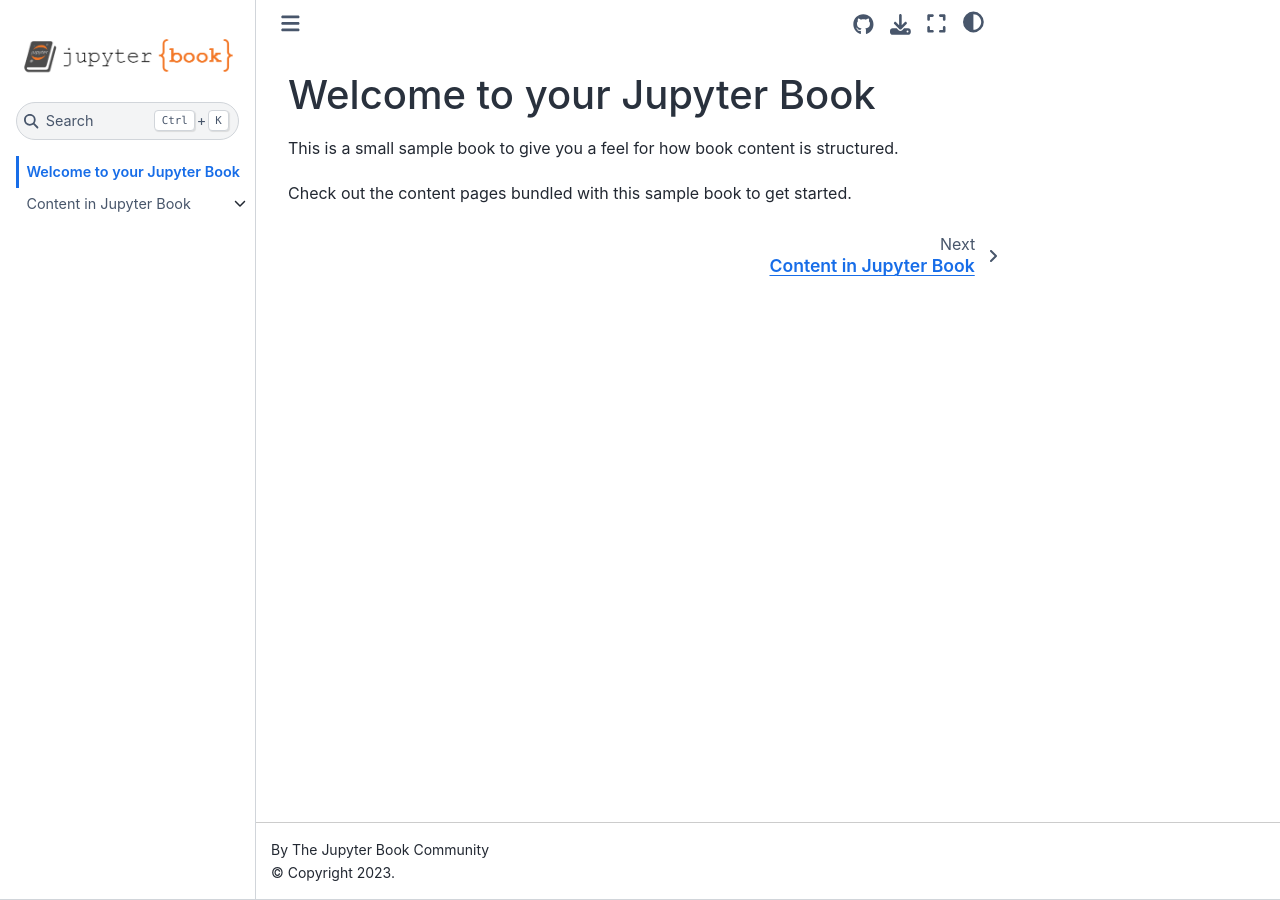
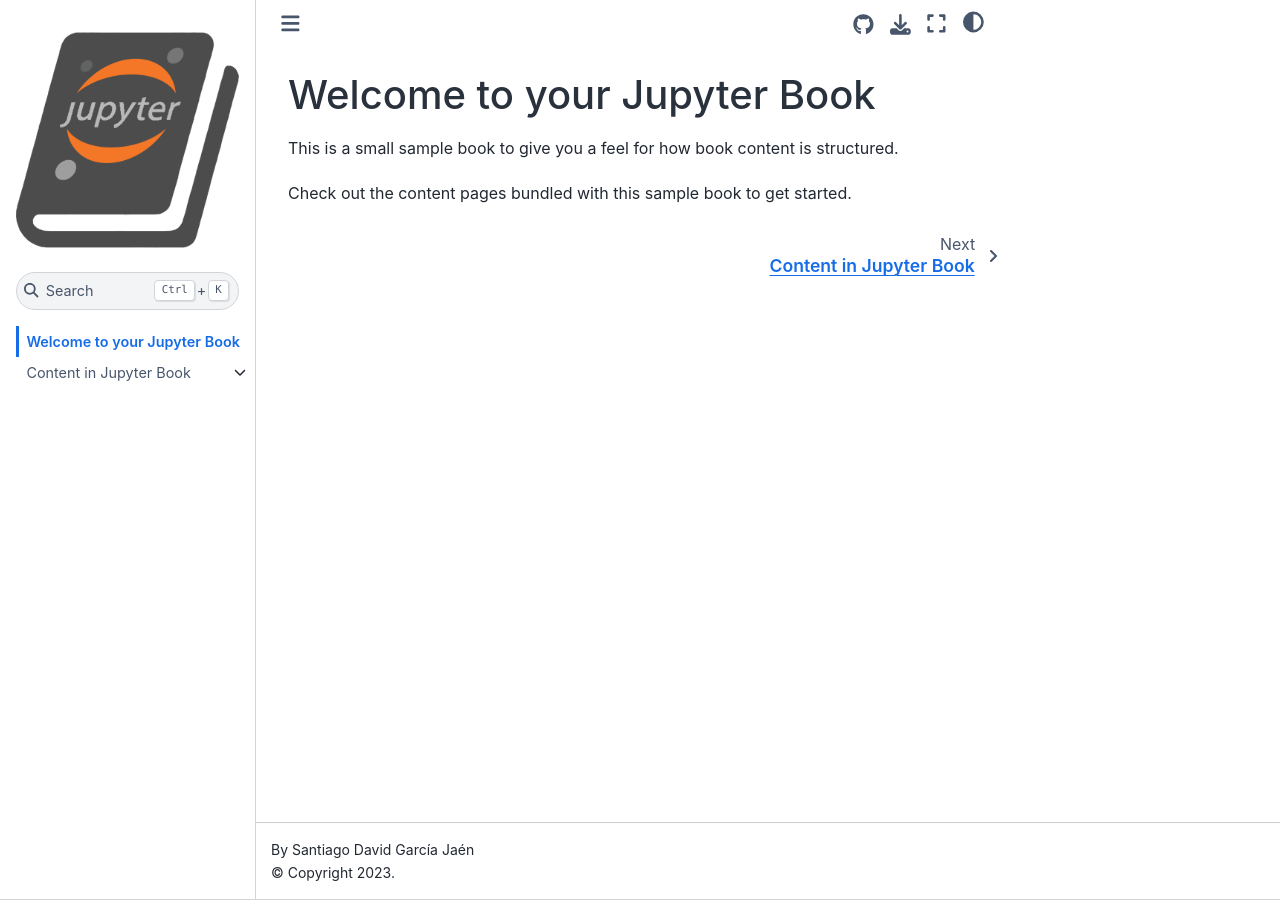
Before and after one commit to SantiagoDGarcia/paginaestatica, a Jupyter Book: the page built from intro.md, in a window 1280 px wide. Built offline with Jupyter Book 1.0.4 settings and Sphinx 7.4.7 and the Sphinx Book theme 1.1.4, drawn with Linux system fonts in a browser that asks for light colours; pages that are not in the unit, such as notebooks, are missing from menus.

Commit message:
Update _config.yml

```diff
--- a/_config.yml
+++ b/_config.yml
@@ -1,9 +1,9 @@
 # Book settings
 # Learn more at https://jupyterbook.org/customize/config.html
 
-title: Nuevo titulo de la página
-author: The Jupyter Book Community
-logo: logo.png
+title: Materias
+author: Santiago David García Jaén
+logo: img/logo.png
 
 # Force re-execution of notebooks on each build.
 # See https://jupyterbook.org/content/execute.html
```
